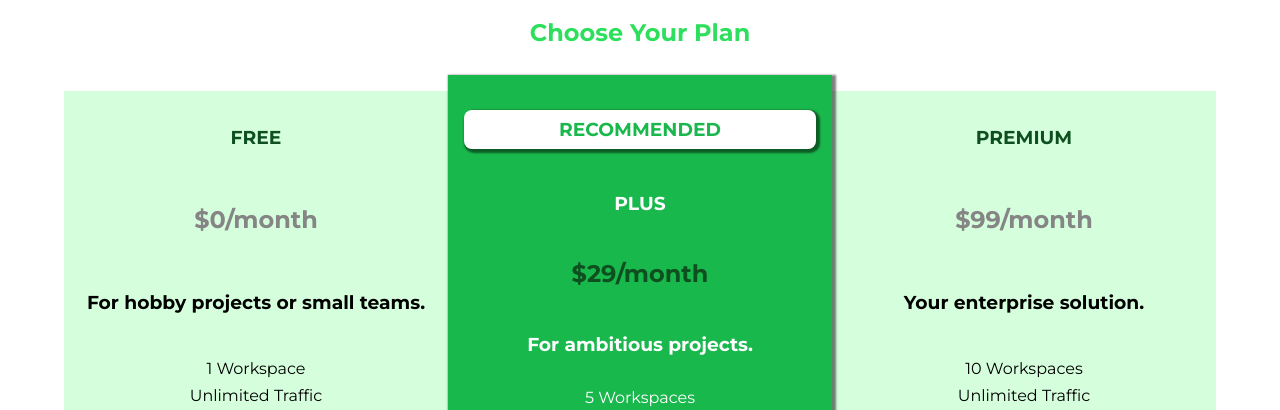
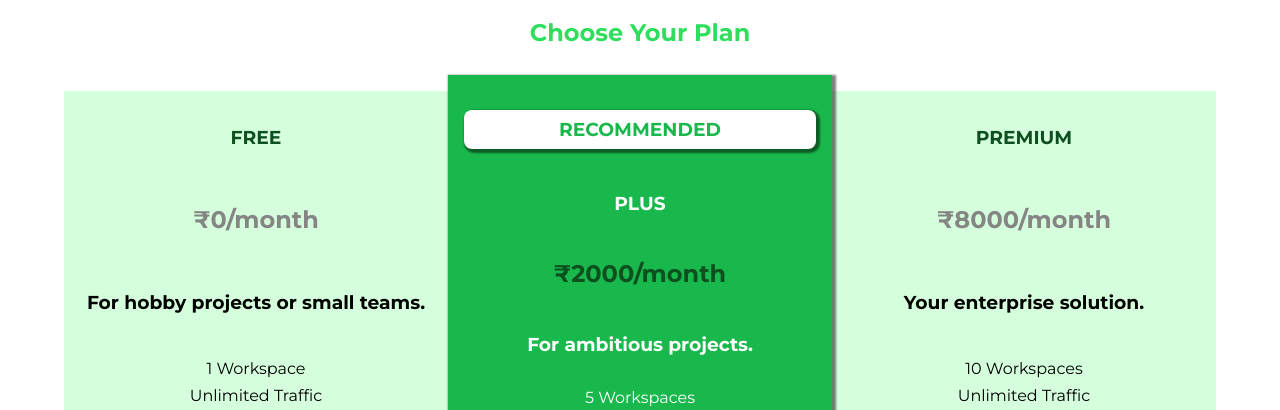
Before and after one commit to Godhakklu/uhost, a plain HTML site: page index.html in a window 1280 px wide. Shown: the part 378-788 px from the top of the page. Drawn offline with Linux system fonts and the light colour scheme.

Commit message:
Update index.html

```diff
--- a/index.html
+++ b/index.html
@@ -67,7 +67,7 @@
             <div class="plan__list">
                 <article class="plan">
                     <h1 class="plan__title">FREE</h1>
-                    <h2 class="plan__price">$0/month</h2>
+                    <h2 class="plan__price">₹0/month</h2>
                     <h3>For hobby projects or small teams.</h3>
                     <ul class="plan__features">
                         <li class="plan__feature">1 Workspace</li>
@@ -82,7 +82,7 @@
                 <article class="plan plan--highlighted">
                     <h1 class="plan__annotation">RECOMMENDED</h1>
                     <h1 class="plan__title">PLUS</h1>
-                    <h2 class="plan__price">$29/month</h2>
+                    <h2 class="plan__price">₹2000/month</h2>
                     <h3>For ambitious projects.</h3>
                     <ul class="plan__features">
                         <li class="plan__feature">5 Workspaces</li>
@@ -96,7 +96,7 @@
                 </article>
                 <article class="plan">
                     <h1 class="plan__title">PREMIUM</h1>
-                    <h2 class="plan__price">$99/month</h2>
+                    <h2 class="plan__price">₹8000/month</h2>
                     <h3>Your enterprise solution.</h3>
                     <ul class="plan__features">
                         <li class="plan__feature">10 Workspaces</li>
```
